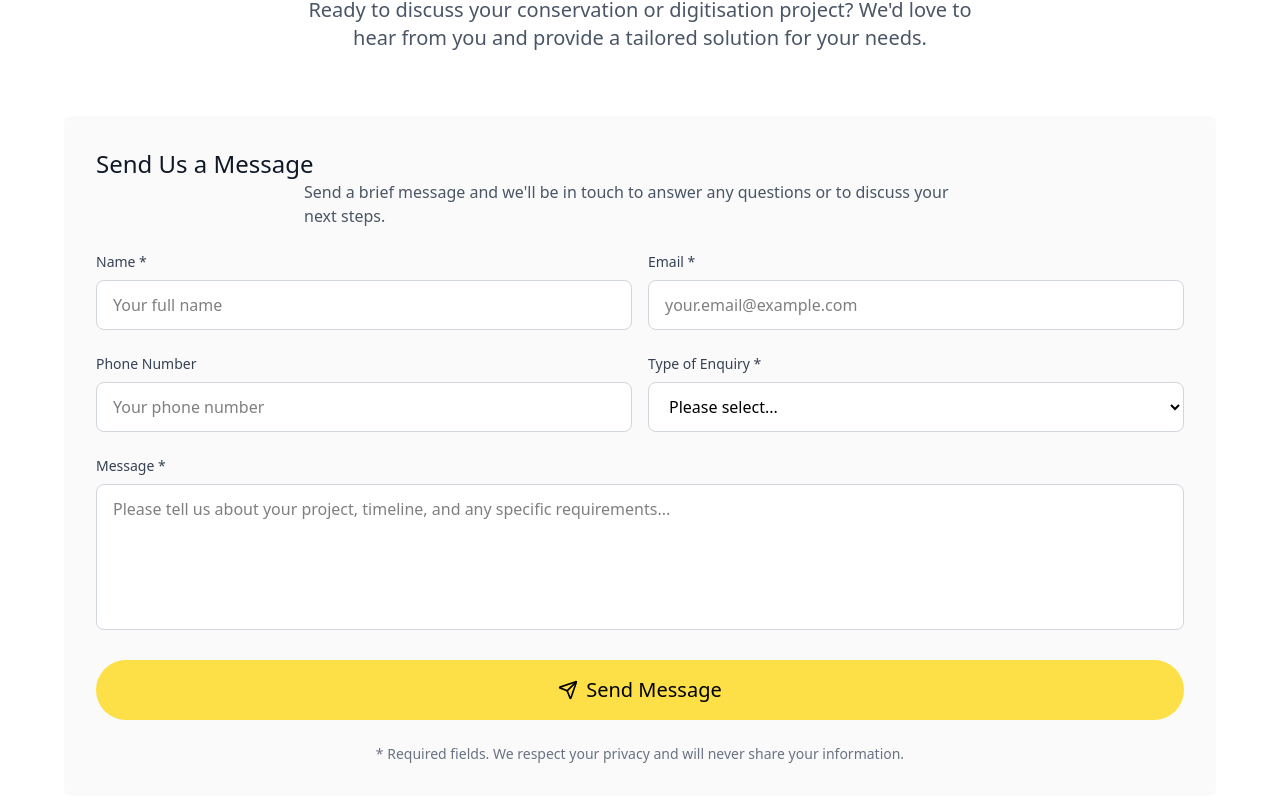
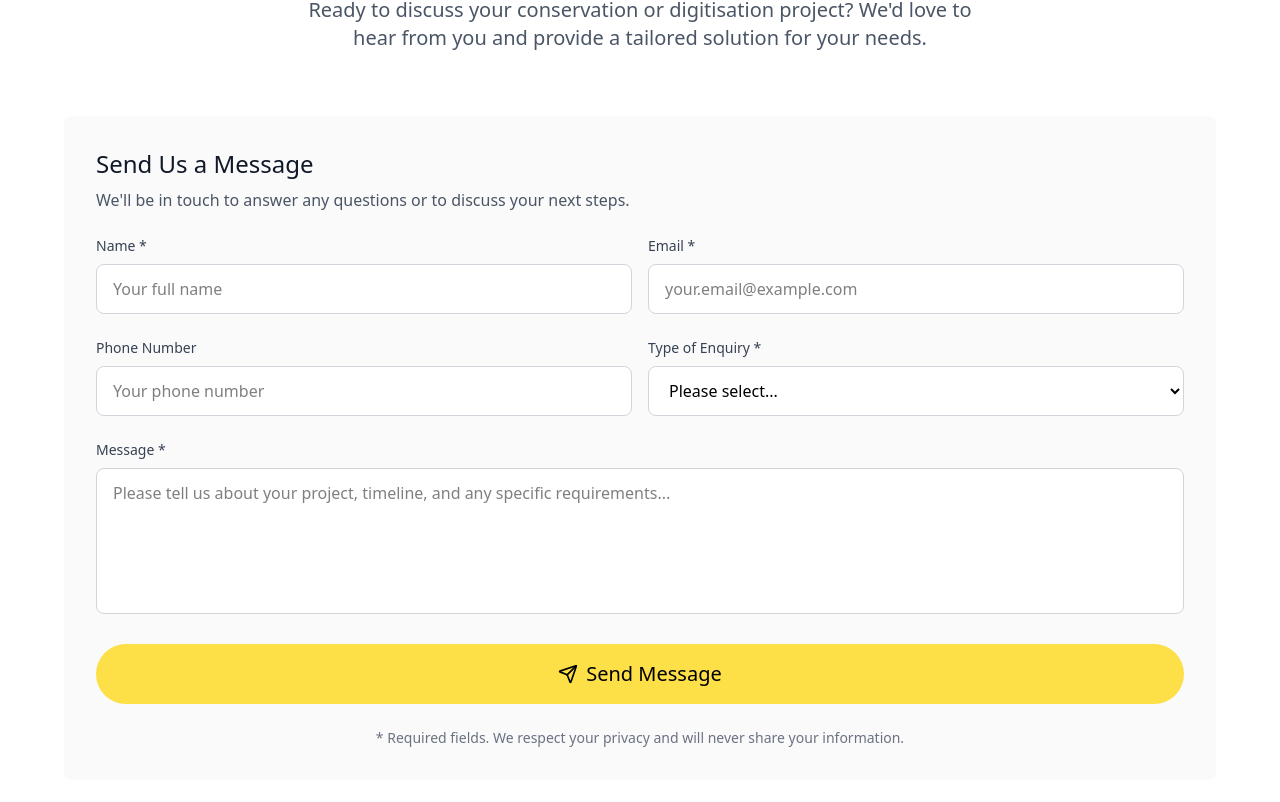
Before and after one commit to jon-coates/wgs-website, a React (Vite) app: page / in a window 1280 px wide. Shown: the part 2250-3052 px from the top of the page. Built offline with nearby package versions, Linux system fonts and the light colour scheme; a web font is replaced by a local one.

Commit message:
tweaks to contact session, added smooth-scroll

```diff
--- a/index.html
+++ b/index.html
@@ -10,7 +10,7 @@
     <link href="https://fonts.googleapis.com/css2?family=Hedvig+Letters+Serif:opsz@12..24&family=Parkinsans:wght@300..800&display=swap" rel="stylesheet">
 
   </head>
-  <body>
+  <body class="scroll-smooth">
     <div id="root"></div>
     <script type="module" src="/src/main.jsx"></script>
     <!-- Hidden form for Netlify detection -->
--- a/src/components/sections/contact.jsx
+++ b/src/components/sections/contact.jsx
@@ -116,11 +116,11 @@ const Contact = () => {
           {/* Contact Form */}
           <div>
             <div className="bg-zinc-50 rounded-lg p-6 md:p-8">
-              <h3 className="text-2xl font-display text-gray-900">
+              <h3 className="text-2xl mb-2 font-display text-gray-900">
                 Send Us a Message
               </h3>
-              <p className="text-base text-gray-600 max-w-2xl mx-auto  mb-6">
-              Send a brief message and we'll be in touch to answer any questions or to discuss your next steps.
+              <p className="text-base text-gray-600 mx-auto  mb-6">
+              We'll be in touch to answer any questions or to discuss your next steps.
             </p>
 
               {/* Hidden HTML form for Netlify detection */}
```
